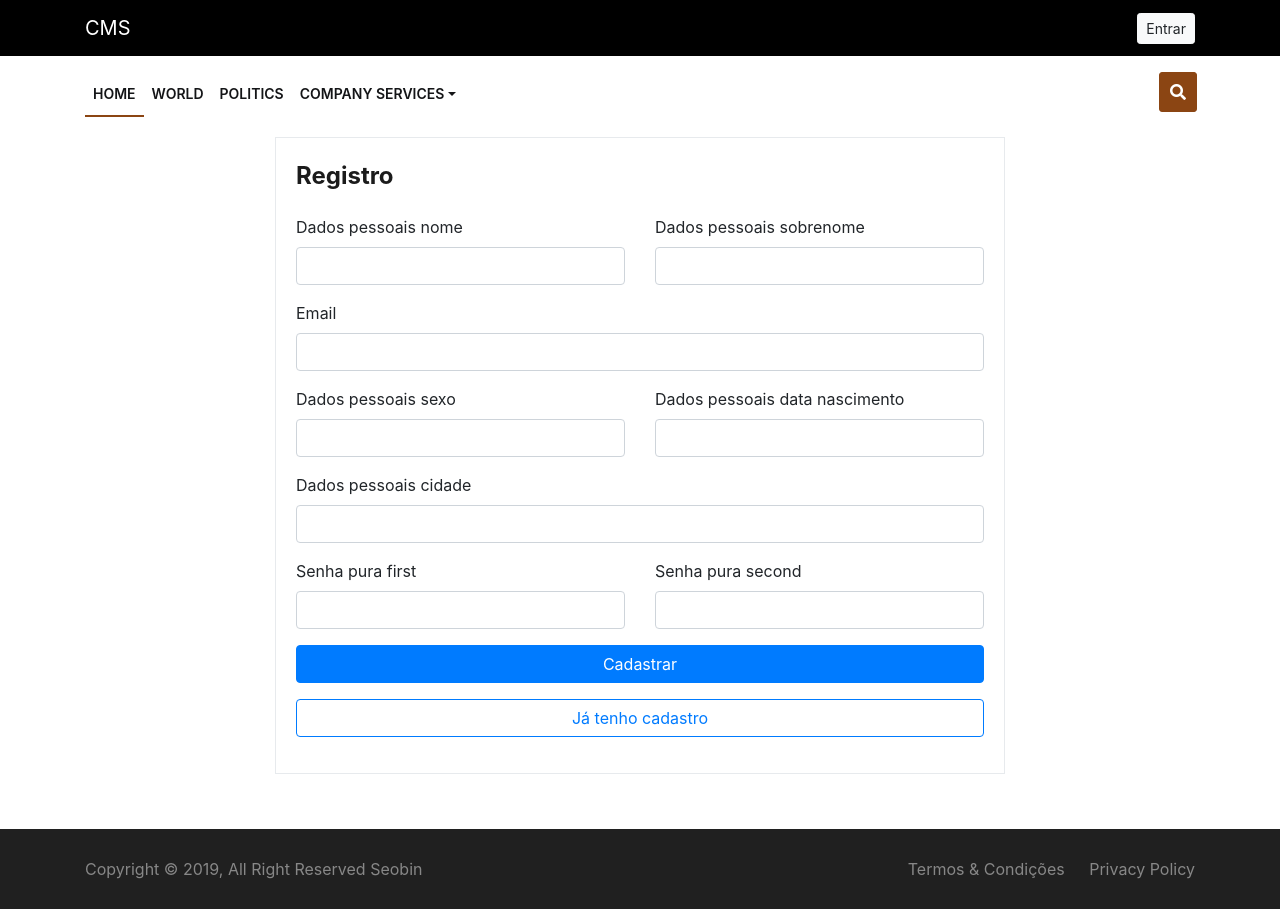
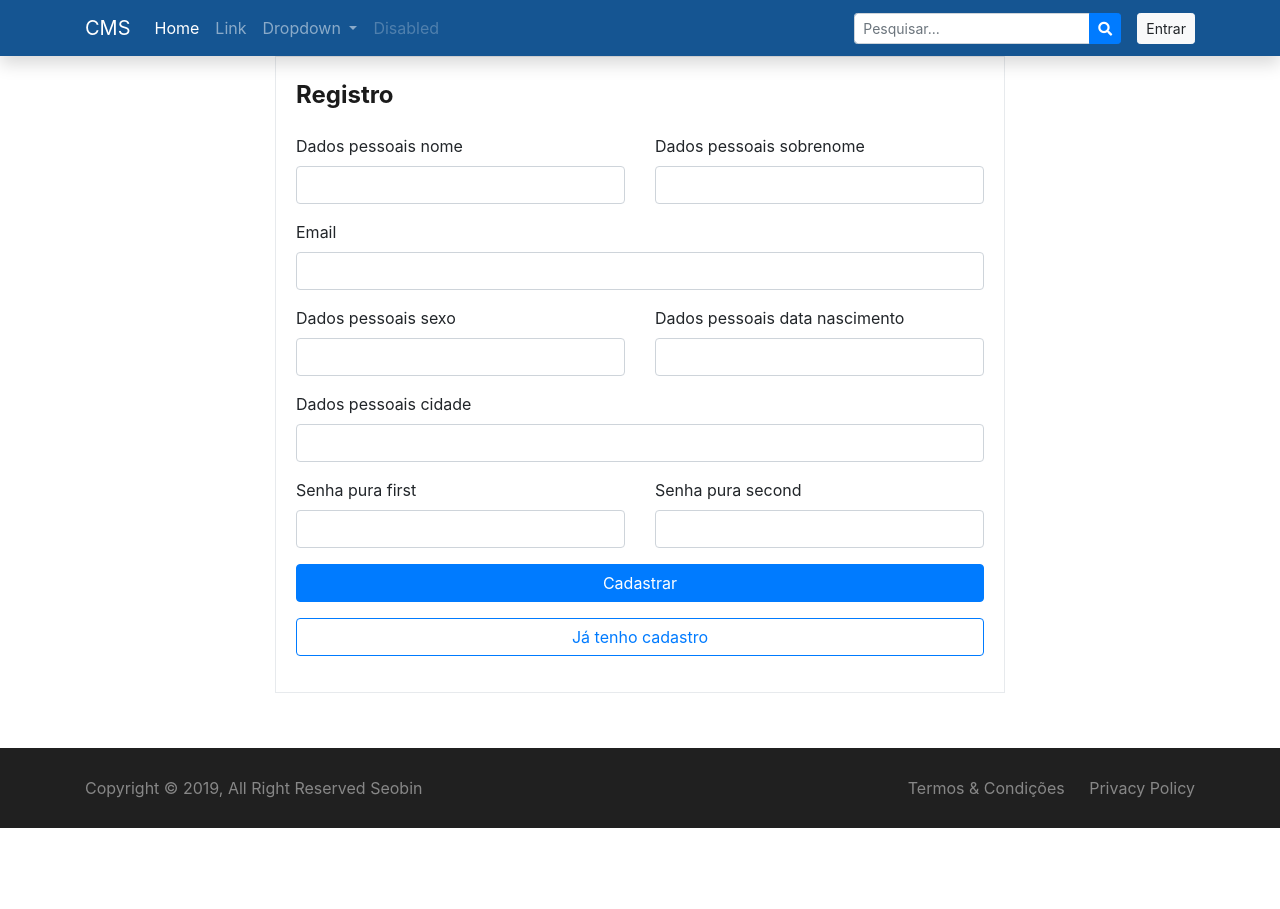
Before and after one commit to samuelmo79/cms, a Symfony app: template templates/home/registro.html.twig in a window 1280 px wide. After the commit the page ends 828 px from the top, so only its background shows below. Run offline with Twig, Linux system fonts and the light colour scheme; the template is opened without the code that fills it, so the values that code supplies are empty; form fields are guessed from the names that the template uses; some libraries are stand-ins or nearby versions.

Commit message:
feat: Melhorias no design

```diff
--- a/public/bootstrap/css/estilo.css
+++ b/public/bootstrap/css/estilo.css
@@ -512,125 +512,172 @@ a.about-item-edit {
 /*--------------------------------------------------------------
 # INÍCIO Menu
 --------------------------------------------------------------*/
-.btn-search {
-    background: #8B4513;
-    border-color: #8B4513;
-    color: #fff;
-    padding: 7px 10px;
-}
-.btn-search:hover {
-    background: #ca1b1b;
-    border-color: #ca1b1b;
-}
-.card {
-    float: left;
-    width:100%;
-}
-.navbar {
-    border: medium none;
-    float: left;
-    margin-bottom: 20px;
-    width: 100%;
-    border-radius: 0;
-}
-.top-nav {
-    background: #fff;
-    padding: 0;
-    border-bottom: 1px solid #8B4513;
-}
-.top-nav .nav-link {
-    padding-bottom: 0.7rem;
-    padding-top: 0.7rem;
-}
-.top-nav .navbar-nav .nav-item + .nav-item {
-    margin-left:0;
-}
-.top-nav li a {
-    color: #141517;
-    text-transform: uppercase;
-    font-size: 14px;
-    font-weight: 600;
-    padding: 0 10px;
-    border-bottom: 2px solid #fff
-}
-.top-nav li a:hover, .top-nav li a:focus, .top-nav li.active a {
-    color: #141517;
-    border-bottom: 2px solid #8B4513;
-}
-.top-nav .form-control {
-    border-color: #fff;
-}
-.top-nav .dropdown-item {
-    text-decoration: none;
-}
-#search {
-    float: right;
-    margin-top: 10px;
-    width: 250px;
-}
-.search {
-    padding: 5px 0;
-    width: 230px;
-    height: 40px;
-    position: relative;
-    left: 10px;
-    float: left;
-    line-height: 22px;
-}
-.search input {
-    background: #d0d0d0;
-    border: medium none;
-    border-radius: 3px 0 0 3px;
-    float: left;
-    height: 40px;
-    line-height: 18px;
-    margin-left: 210px;
-    padding: 0 9px;
-    position: absolute;
-    top: -3px;
-    width: 0;
-    -webkit-transition: all 0.7s ease-in-out;
-    -moz-transition: all 0.7s ease-in-out;
-    -o-transition: all 0.7s ease-in-out;
-    transition: all 0.7s ease-in-out;
-}
-.search:hover input, .search input:focus {
-    width: 200px;
-    margin-left: 0px;
-    background: #d0d0d0;
-}
-.top-nav .btn {
-    position: absolute;
-    right: 0;
-    top: -3px;
-    border-radius:3px;
-}
-
-#m-menu {
-    left: -10pc;
-    min-width: 37rem;
-    padding-left: 50px;
-    padding-right: 50px;
-}
-#m-menu a {
-    text-decoration: none;
-}
-#m-menu a:hover {
-    text-decoration: none;
-}
-.c-link {
-    display: block;
-    margin-bottom: 15px;
-}
-.bg-light {
-    background-color: #ffffff!important;
-}
-.w-25 {
-    width: 12%!important;
+html,
+body {
+    overflow-x: hidden;
+}
+body {
+    padding-top: 56px;
+}
+.offcanvas-collapse {
+    position: fixed;
+    top: 56px;
+    bottom: 0;
+    right: 100%;
+    left: -300px;
+    width: 300px;
+    padding-right: 1rem;
+    padding-left: 1rem;
+    overflow-y: auto;
+    visibility: hidden;
+    background-color: /*#343a40*//*#f8f9fa*/#155592;
+    transition-timing-function: ease-in-out;
+    transition-duration: .3s;
+    transition-property: left, visibility;
+}
+
+.offcanvas-collapse {
+    align-items: start;
+    -moz-background-clip: padding;
+    -webkit-background-clip: padding;
+    background-clip: padding-box;
+    border-right: 5px solid rgba(0, 0, 0, 0.2);
+
+}
+
+.offcanvas-collapse.open {
+    left: 0;
+    visibility: visible;
+}
+
+.navbar-expand-lg .sidebar-nav {
+    display: -ms-flexbox;
+    display: flex;
+    -ms-flex-direction: column;
+    flex-direction: column;
+    padding-left: 0;
+    margin-bottom: 0;
+    list-style: none;
+}
+
+.nav-scroller {
+    position: relative;
+    z-index: 2;
+    height: 2.75rem;
+    overflow-y: hidden;
+}
+.nav-scroller .nav {
+    display: -ms-flexbox;
+    display: flex;
+    -ms-flex-wrap: nowrap;
+    flex-wrap: nowrap;
+    padding-bottom: 1rem;
+    margin-top: -1px;
+    overflow-x: auto;
+    color: rgba(255, 255, 255, .75);
+    text-align: center;
+    white-space: nowrap;
+    -webkit-overflow-scrolling: touch;
+}
+
+.nav-underline .nav-link {
+    padding-top: .75rem;
+    padding-bottom: .75rem;
+    font-size: .875rem;
+    color: #6c757d;
+}
+
+.nav-underline .nav-link:hover {
+    color: #007bff;
+}
+
+.nav-underline .active {
+    font-weight: 500;
+    color: #343a40;
 }
 /*--------------------------------------------------------------
 # FIM Menu
 --------------------------------------------------------------*/
+
+/*------------------------------------
+	collapse
+------------------------------------*/
+.collapse-icon {
+    display: block;
+    width: 1.5rem;
+    height: 1.5rem;
+    position: relative;
+    -webkit-transform: rotate(0deg);
+    transform: rotate(0deg);
+    transition: 0.5s ease-in-out;
+    cursor: pointer;
+}
+
+.collapse-icon span {
+    display: block;
+    position: absolute;
+    height: 2px;
+    width: 100%;
+    opacity: 1;
+    left: 0;
+    -webkit-transform: rotate(0deg);
+    transform: rotate(0deg);
+    transition: 0.25s ease-in-out;
+}
+
+.collapse-icon span:nth-child(1) {
+    top: 0;
+}
+
+.collapse-icon span:nth-child(2) {
+    top: 0.6rem;
+}
+
+.collapse-icon span:nth-child(3) {
+    top: 0.6rem;
+}
+
+.collapse-icon span:nth-child(4) {
+    top: 1.2rem;
+}
+
+.collapse-icon.open span:nth-child(1) {
+    top: 0.5rem;
+    width: 0;
+    left: 50%;
+}
+
+.collapse-icon.open span:nth-child(2) {
+    -webkit-transform: rotate(45deg);
+    transform: rotate(45deg);
+}
+
+.collapse-icon.open span:nth-child(3) {
+    -webkit-transform: rotate(-45deg);
+    transform: rotate(-45deg);
+}
+
+.collapse-icon.open span:nth-child(4) {
+    top: 1rem;
+    width: 0;
+    left: 50%;
+}
+
+.collapse-dark span {
+    background: #000;
+}
+
+.navbar-dark .navbar-toggler {
+    border: none;
+}
+
+.navbar-dark .collapse-icon span {
+    background: #fff;
+}
+
+.navbar-light .collapse-icon span {
+    background: #1b1b1b;
+}
 
 /*------------------------------------
   News Block
--- a/public/bootstrap/js/estilo.js
+++ b/public/bootstrap/js/estilo.js
@@ -17,3 +17,13 @@ function topFunction() {
     document.body.scrollTop = 0; // For Safari
     document.documentElement.scrollTop = 0; // For Chrome, Firefox, IE and Opera
 }
+
+$(document).ready(function () {
+    console.log("document is ready");
+    $('[data-toggle="offcanvas"], #navToggle').on('click', function () {
+        $('.offcanvas-collapse').toggleClass('open')
+    })
+});
+window.onload = function () {
+    console.log("window is loaded");
+};
--- a/templates/base.html.twig
+++ b/templates/base.html.twig
@@ -20,14 +20,67 @@
         {% block stylesheets %}{% endblock %}
     </head>
     <body>
-        <nav class="navbar navbar-expand-lg navbar-dark bg-dark sticky-top mb-3">
+        <!-- início título topo -->
+        <nav class="navbar navbar-expand-lg shadow fixed-top navbar-dark navbar-offcanvas"
+             style="background-color: #155592;">
             <div class="container">
-                <a class="navbar-brand" href="{{ path('home') }}">CMS</a>
-                <div>
+                <a class="navbar-brand mr-3" href="#">CMS</a>
+                <div class="collapse navbar-collapse" id="navbarSupportedContent">
+                    <ul class="navbar-nav mr-auto">
+                        <li class="nav-item active">
+                            <a class="nav-link" href="#">Home <span class="sr-only">(current)</span></a>
+                        </li>
+                        <li class="nav-item">
+                            <a class="nav-link" href="#">Link</a>
+                        </li>
+                        <li class="nav-item dropdown">
+                            <a class="nav-link dropdown-toggle"
+                               href="#"
+                               id="navbarDropdown"
+                               role="button"
+                               data-toggle="dropdown"
+                               aria-haspopup="true"
+                               aria-expanded="false">
+                                Dropdown
+                            </a>
+                            <div class="dropdown-menu" aria-labelledby="navbarDropdown">
+                                <a class="dropdown-item" href="#">Action</a>
+                                <a class="dropdown-item" href="#">Another action</a>
+                                <div class="dropdown-divider"></div>
+                                <a class="dropdown-item" href="#">Something else here</a>
+                            </div>
+                        </li>
+                        <li class="nav-item">
+                            <a class="nav-link disabled" href="#" tabindex="-1" aria-disabled="true">Disabled</a>
+                        </li>
+                    </ul>
+                    <!-- Navbar Search-->
+                    <form class="d-none d-md-inline-block form-inline ml-auto mr-0 mr-md-3 my-2 my-md-0">
+                        <div class="input-group">
+                            <input class="form-control form-control-sm"
+                                   type="text"
+                                   placeholder="Pesquisar..."
+                                   aria-label="Search"
+                                   aria-describedby="basic-addon2" />
+                            <div class="input-group-append">
+                                <button class="btn btn-primary btn-sm" type="button">
+                                    <i class="fas fa-search"></i>
+                                </button>
+                            </div>
+                        </div>
+                    </form>
+                </div>
+
+                <div class="d-none d-sm-block">
                 {% if is_granted('IS_AUTHENTICATED_FULLY') %}
                     <ul class="navbar-nav ml-auto">
                         <li class="nav-item dropdown">
-                                <a href="" class="nav-link dropdown-toggle" id="nav_usuario_logado" data-toggle="dropdown" aria-haspopup="true" aria-expanded="false">
+                            <a href=""
+                               class="nav-link dropdown-toggle"
+                               id="nav_usuario_logado"
+                               data-toggle="dropdown"
+                               aria-haspopup="true"
+                               aria-expanded="false">
                                 <i class="fa fa-user-circle"></i> {{ app.user.dadosPessoais.nome }} {{ app.user.dadosPessoais.sobrenome }}
                             </a>
                             <div class="dropdown-menu dropdown-menu-right" aria-labelledby="nav_usuario_logado">
@@ -51,68 +104,114 @@
                     <a href="{{ path('app_login') }}" class="btn btn-light btn-sm">Entrar</a>
                 {% endif %}
                 </div>
-                <button class="navbar-toggler"
-                        type="button"
-                        data-toggle="collapse"
-                        data-target="#navbarSupportedContent"
-                        aria-controls="navbarSupportedContent"
-                        aria-expanded="false"
-                        aria-label="Toggle navigation">
-                    <span class="navbar-toggler-icon"></span>
+
+                <button class="navbar-toggler d-block d-lg-none" type="button" id="navToggle">
+                    <span class="collapse-icon">
+                        <span></span><span></span><span></span><span></span>
+                    </span>
                 </button>
-            </div>
-        </nav>
-        <section class="top-nav">
-            <nav class="navbar navbar-expand-lg py-0">
-                <div class="container">
-                    <div class="collapse navbar-collapse" id="navbarSupportedContent">
-                        <ul class="nav navbar-nav ">
-                            <li class="nav-item active"> <a class="nav-link" href="{{ path('home') }}">Home</a></li>
-                            <li class="nav-item"> <a class="nav-link" href="#">World</a> </li>
-                            <li class="nav-item"> <a class="nav-link" href="#">Politics</a> </li>
-                            <li class="dropdown">
-                                <a class="nav-link dropdown-toggle" data-toggle="dropdown" href="#">Company Services</a>
-                                <div class="dropdown-menu" id="m-menu">
-                                    <!--dropdown menu header-->
-                                    <div class="row">
-                                        <!--dropdwown menu row1-->
-                                        <div class="col-xs-4 col-sm-4 col-md-4 col-lg-4 col-xl-4">
-                                            <h5 class="text-brown">Category 1</h5>
-                                            <a href="#" class="c-link">Link 1</a>
-                                            <a href="#" class="c-link">Link 2</a>
-                                            <a href="#" class="c-link">Link 3</a>
-                                            <a href="#" class="c-link">Link 1</a>
-                                            <a href="#" class="c-link">Link 2</a>
-                                            <a href="#" class="c-link">Link 3</a>
-                                        </div>
-                                        <!--dropdwown menu row2-->
-                                        <div class="col-xs-4 col-sm-4 col-md-4 col-lg-4 col-xl-4">
-                                            <h5>Category 2</h5>
-                                            <a href="#" class="c-link">Link 1</a>
-                                            <a href="#" class="c-link">Link 2</a>
-                                            <a href="#" class="c-link">Link 3</a>
-                                        </div>
-                                        <!--dropdwown menu row3-->
-                                        <div class="col-xs-4 col-sm-4 col-md-4 col-lg-4 col-xl-4">
-                                            <h5>Category 3</h5>
-                                            <a href="#" class="c-link">Link 1</a>
-                                            <a href="#" class="c-link">Link 2</a>
-                                            <a href="#" class="c-link">Link 3</a>
-                                        </div>
-                                    </div>
+
+                <div class="navbar-collapse offcanvas-collapse">
+                    <div class="mr-2">
+                        {% if is_granted('IS_AUTHENTICATED_FULLY') %}
+                            <ul class="navbar-nav ml-auto">
+                                <li class="nav-item dropdown">
+                                    <a href=""
+                                       class="nav-link dropdown-toggle"
+                                       id="nav_usuario_logado"
+                                       data-toggle="dropdown"
+                                       aria-haspopup="true"
+                                       aria-expanded="false">
+                                        <i class="fa fa-user-circle"></i> {{ app.user.dadosPessoais.nome }} {{ app.user.dadosPessoais.sobrenome }}
+                                    </a>
+                                    <div class="dropdown-menu dropdown-menu-right" aria-labelledby="nav_usuario_logado">
+                                        <h6 class="dropdown-header">
+                                            {% if is_granted("ROLE_ADMIN") %}
+                                                <strong>Administrador</strong>
+                                            {% else %}
+                                                <strong>Usuário</strong>
+                                            {% endif %}
+                                        </h6>
+                                        {% if is_granted('ROLE_ADMIN') %}
+                                            <a href="{{ path('index_dashboard') }}" class="dropdown-item">Painel Admin</a>
+                                        {% endif %}
+                                        <a href="{{ path('perfil') }}" class="dropdown-item">Perfil</a>
+                                        <div class="dropdown-divider"></div>
+                                        <a href="{{ path('app_logout') }}" class="dropdown-item">Sair</a>
                                     </div>
                                 </li>
                             </ul>
-                        <form class="ml-auto">
-                            <div class="search mr-2">
-                                <input type="text" class="form-control" maxlength="64" placeholder="Pesquisar" />
-                                <button type="submit" class="btn btn-search"><i class="fa fa-search"></i></button>
+                        {% else %}
+                            <a href="{{ path('app_login') }}" class="btn btn-light btn-sm">Entrar</a>
+                        {% endif %}
+                    </div>
+                    <ul class="sidebar-nav mr-auto">
+                        <li class="nav-item active">
+                            <a class="nav-link" href="#">Dashboard</a>
+                        </li>
+                        <li class="nav-item">
+                            <a class="nav-link" href="#">Notifications</a>
+                        </li>
+                        <li class="nav-item">
+                            <a class="nav-link" href="#">Profile</a>
+                        </li>
+                        <li class="nav-item">
+                            <a class="nav-link" href="#">Developer</a>
+                        </li>
+                        <li class="nav-item dropdown">
+                            <a class="nav-link dropdown-toggle" href="https://example.com" id="dropdown01" data-toggle="dropdown" aria-haspopup="true" aria-expanded="false">Settings</a>
+                            <div class="dropdown-menu" aria-labelledby="dropdown01">
+                                <a class="dropdown-item" href="https://www.youtube.com/c/decomtvs">Action</a>
+                                <a class="dropdown-item" href="https://www.youtube.com/c/decomtvs">Another action</a>
+                                <a class="dropdown-item" href="https://www.youtube.com/c/decomtvs">Something else here</a>
+                            </div>
+                        </li>
+                    </ul>
+                </div>
+            </div>
+        </nav>
+        <!-- início título topo -->
+
+        <!-- início Form pesquisar mobile -->
+        <nav class="navbar navbar-expand-lg navbar-dark bg-dark d-block d-lg-none">
+            <div class="container">
+                <!-- Navbar Search-->
+                <form class="form-inline ml-auto">
+                    <div class="input-group">
+                        <input class="form-control" type="text" placeholder="Pesquisar..." aria-label="Search" aria-describedby="basic-addon2" />
+                        <div class="input-group-append">
+                            <button class="btn btn-primary" type="button"><i class="fas fa-search"></i></button>
+                        </div>
                     </div>
                 </form>
             </div>
-                </div>
         </nav>
-        </section>
+        <!-- fim Form pesquisar mobile -->
+
+{#        <!-- início menu principal / tela grande -->#}
+{#        <nav class="navbar navbar-expand-lg navbar-dark bg-dark mb-3 d-none d-lg-block">#}
+{#            <div class="container">#}
+{#                <div class="collapse navbar-collapse" id="navbarSupportedContent">#}
+{#                    <ul class="navbar-nav mr-auto">#}
+{#                        <li class="nav-item active">#}
+{#                            <a class="nav-link pl-0" href="{{ path('home') }}">Home</a>#}
+{#                        </li>#}
+{#                    </ul>#}
+{#                    <!-- Navbar Search-->#}
+{#                    <form class="d-none d-md-inline-block form-inline ml-auto mr-0 mr-md-3 my-2 my-md-0">#}
+{#                        <div class="input-group">#}
+{#                            <input class="form-control" type="text" placeholder="Pesquisar..." aria-label="Search" aria-describedby="basic-addon2" />#}
+{#                            <div class="input-group-append">#}
+{#                                <button class="btn btn-primary" type="button"><i class="fas fa-search"></i></button>#}
+{#                            </div>#}
+{#                        </div>#}
+{#                    </form>#}
+{#                </div>#}
+{#            </div>#}
+{#        </nav>#}
+{#        <!-- fim menu principal / tela grande -->#}
+
+        <!-- início conteúdo -->
         <div class="container">
             {% for label, messages in app.flashes %}
                 {% for message in messages %}
@@ -126,6 +225,9 @@
             {% endfor %}
             {% block body %}{% endblock %}
         </div>
+        <!-- fim conteúdo -->
+
+        <!-- início Footer -->
         <footer id="dk-footer" class="dk-footer">
             <div class="copyright">
                 <div class="container">
@@ -155,6 +257,7 @@
                 </button>
             </div>
         </footer>
+        <!-- fim Footer -->
 
         <!-- Optional JavaScript -->
         <!-- jQuery first, then Popper.js, then Bootstrap JS -->
```
Lines whose indentation alone changed are shown as unchanged.
